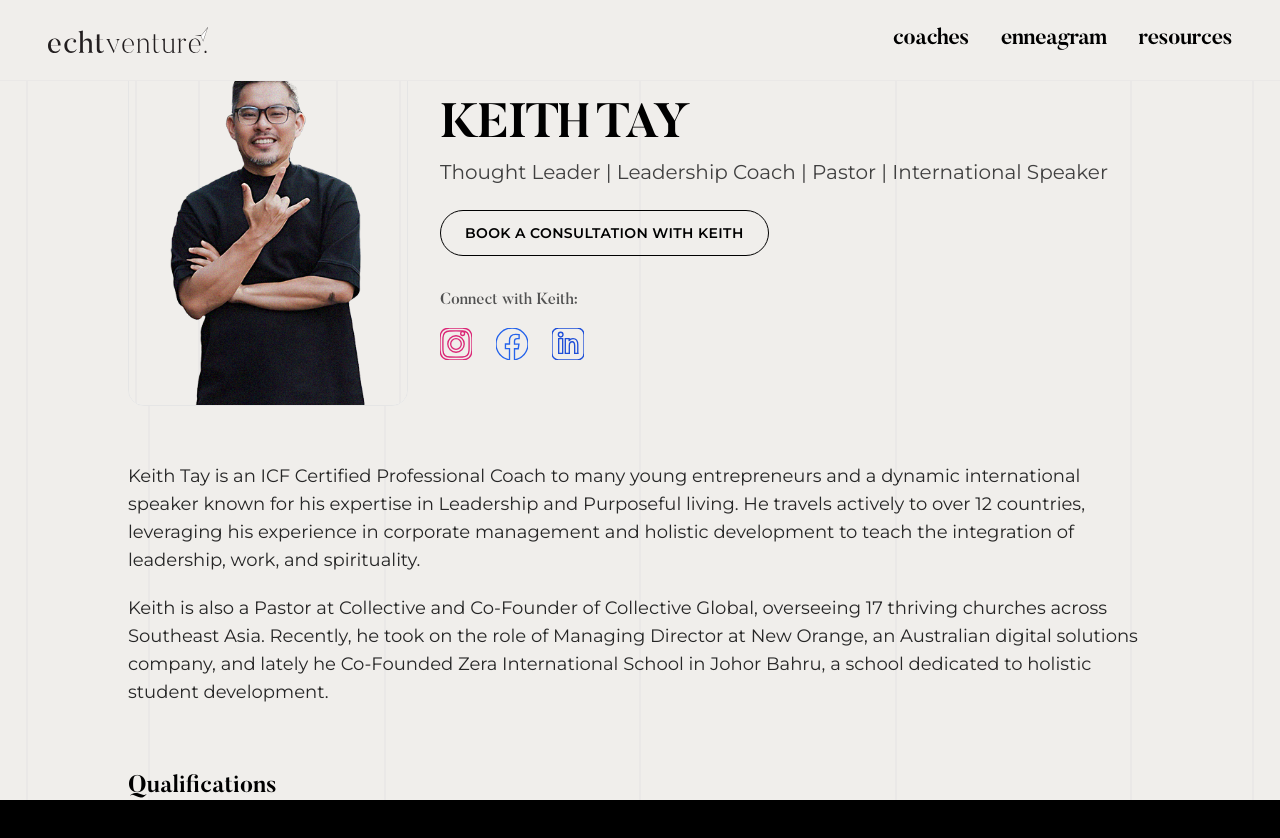
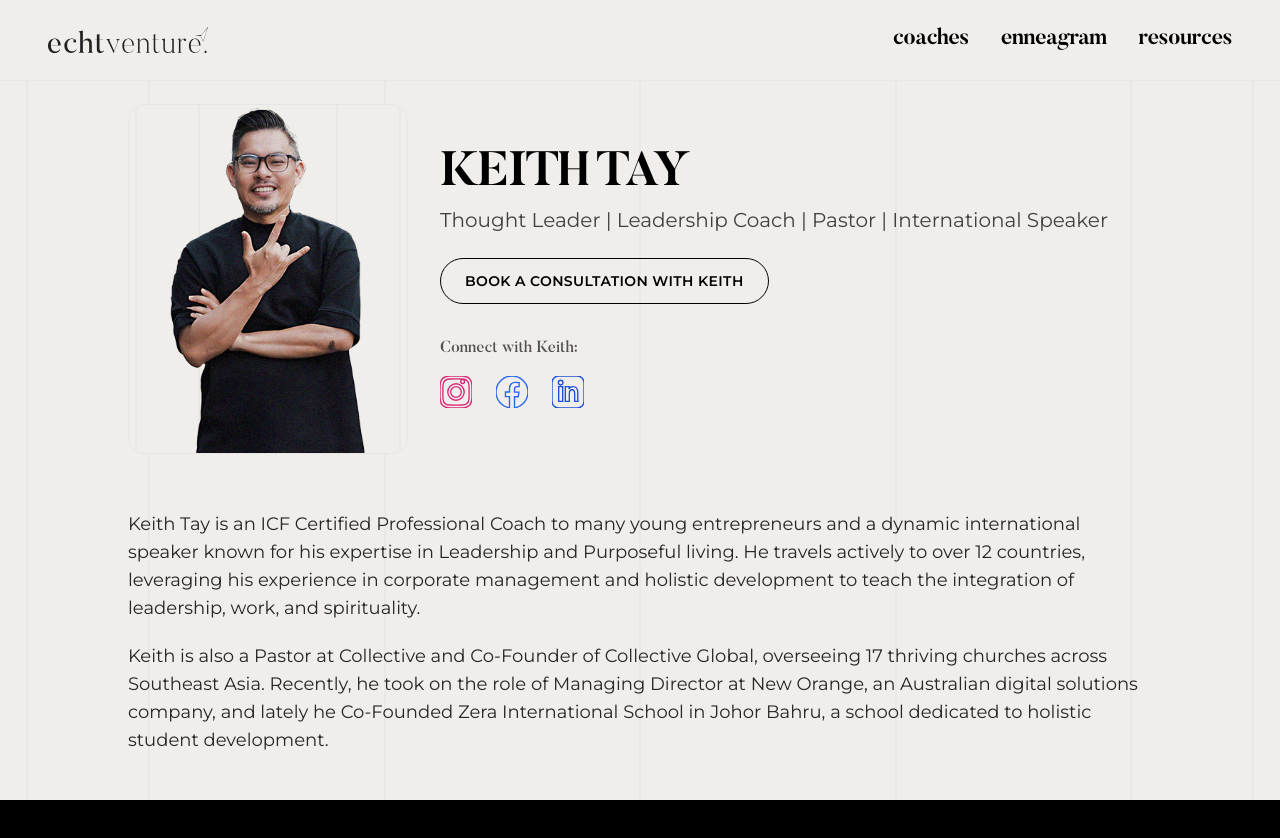
Before and after one commit to OriginsStudios/echtventure, a Next.js app: page /coaches/keith-tay in a window 1280 px wide. Shown: the top 838 px of the page. Built offline with nearby package versions, Linux system fonts and the light colour scheme.

Commit message:
fix font

```diff
--- a/src/app/(site)/coaches/[slug]/page.tsx
+++ b/src/app/(site)/coaches/[slug]/page.tsx
@@ -23,7 +23,7 @@ export default async function CoachSlugPage({
     <main className="min-h-screen px-6 md:px-10 lg:px-16 py-14 bg-five-lines">
       <article className="max-w-5xl mx-auto bg-five-lines">
         {/* Header - Image + Name + Title */}
-        <div className="grid gap-8 md:grid-cols-[280px,1fr] items-center">
+        <div className="pt-12 grid gap-8 md:grid-cols-[280px,1fr] items-center">
           <div className="relative aspect-[4/5] w-full overflow-hidden rounded-2xl border border-neutral-200 bg-neutral-100">
             <Image
               src={coach.image}
```
